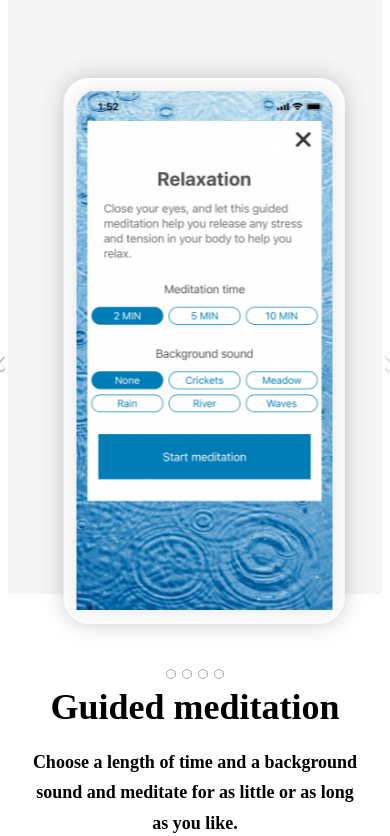
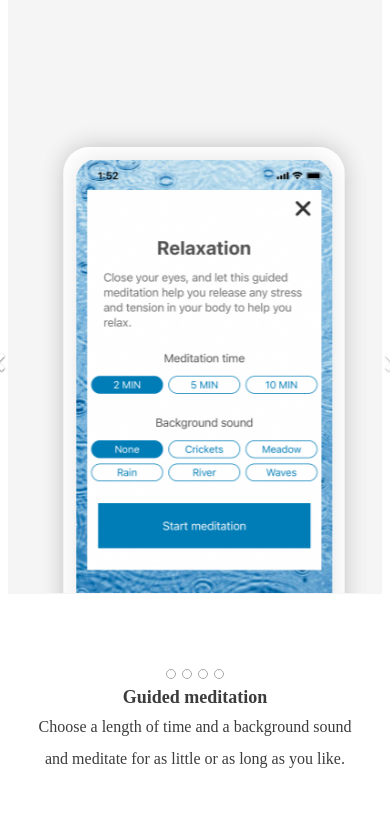
Before and after one commit to mwhitfieldwork/bootstrappractice, a plain HTML site: page index.html in a window 390 px wide. Shown: the part 172-1008 px from the top of the page. Drawn offline with nearby package versions, Linux system fonts and the light colour scheme.

Commit message:
adjusted first feature for mobile presentation

```diff
--- a/css/styles.css
+++ b/css/styles.css
@@ -51,7 +51,7 @@ background-color: #ffffff;
 z-index:5;
 }
 
-.features__phone img {
+.features__phone--img {
 position: absolute;
 top: 50%;
 left: 50%;
@@ -124,13 +124,24 @@ transform: translate(-50%, -50%);
     #featured .carousel-inner .item {
      background-color: #f5f5f5;
      height: 766px;
-     /* overflow-y: hidden; */
+    }
+
+    .features__phone-container{
+        position: absolute;
+        top: 415px;
+        width: 100%;
+        height: 700px;
+        left: 50%;
+        transform: translate(-50%, -50%);
+        overflow: hidden;
     }
 
     .features__phone {
-        bottom: -30px;
+        position: absolute;
+        bottom: -100px;
         top: unset;
     }
+
     .carousel-indicators {
         bottom:200px;
     }
@@ -147,21 +158,43 @@ transform: translate(-50%, -50%);
         width: 90%;
     }
 
-    .features__action header, .features__action--text {
-        width:100%;
+    .features__action header {
         text-align: center;
-    }
-
-    .features__action--text,.features__action--header {
-    color: #000;
     }
 
     .features__action--header {
         width:100%;
+        height: 22px;
+        margin: 38px 0 0;
+        font-family: Montserrat;
+        font-size: 18px;
+        font-weight: bold;
+        font-stretch: normal;
+        font-style: normal;
+        line-height: 2.56;
+        letter-spacing: normal;
         text-align: center;
+        color: #3c3c3c;
+    }
+
+    .features__action--text {
+        width: 330px;
+        height: 101.5px;
+        text-align: unset;
+        margin: 15px 49px 17px;
+        font-family: Montserrat;
+        font-size: 16px;
+        font-weight: normal;
+        font-stretch: normal;
+        font-style: normal;
+        line-height: 2;
+        letter-spacing: normal;
+        color: #3c3c3c;
     }
 
     .features__action--btns {
         margin-top:10px;
     }
+
+
 }
--- a/index.html
+++ b/index.html
@@ -33,8 +33,10 @@
               <img class="features__action--btns google" src="" alt="google-btn">
             </div>
           </div>
-          <div class="features__phone">
-            <img class="features-img__fluid--phone" src="img/relax.png" alt="First slide">
+          <div class="features__phone-container">
+            <div class="features__phone">
+              <img class="features__phone--img" src="img/relax.png" alt="First slide">
+            </div>
           </div>
           <div class="features__img hidden-xs">
             <div class="features__img--overlay"></div>
@@ -55,7 +57,7 @@
             </div>
           </div>
           <div class="features__phone">
-            <img class="features-img__fluid--phone" src="img/recipie.png" alt="First slide">
+            <img class="features__phone--img" src="img/recipie.png" alt="First slide">
           </div>
           <div class="features__img hidden-xs">
             <div class="features__img--overlay"></div>
@@ -76,7 +78,7 @@
             </div>
           </div>
           <div class="features__phone">
-            <img class="features-img__fluid--phone" src="img/safety.png" alt="First slide">
+            <img class="features__phone--img" src="img/safety.png" alt="First slide">
           </div>
           <div class="features__img hidden-xs">
             <div class="features__img--overlay"></div>
@@ -97,7 +99,7 @@
             </div>
           </div>
           <div class="features__phone">
-            <img class="features-img__fluid--phone" src="img/meditation.png" alt="First slide">
+            <img class="features__phone--img" src="img/meditation.png" alt="First slide">
           </div>
           <div class="features__img hidden-xs">
             <div class="features__img--overlay"></div>
```
